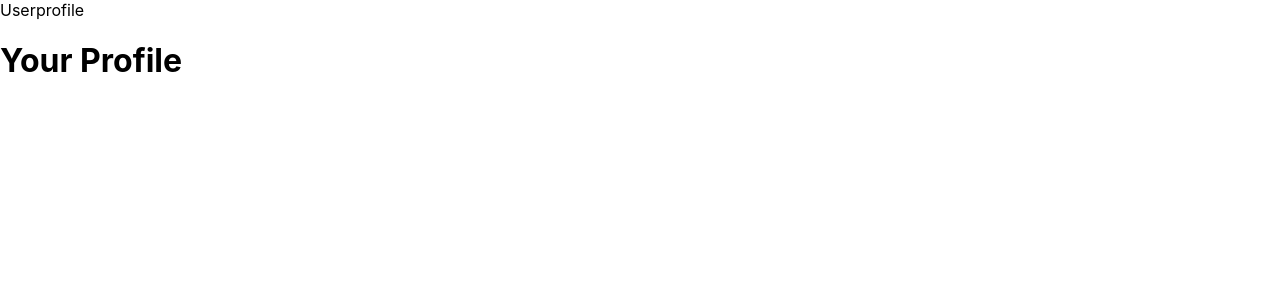
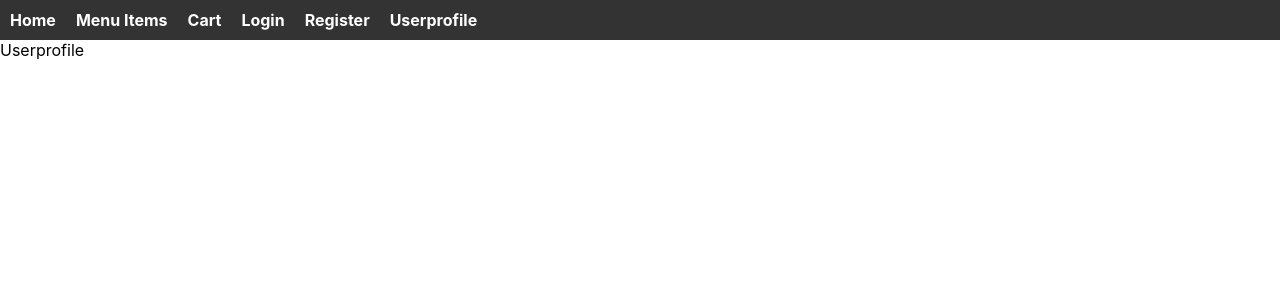
Before and after one commit to AMA1120/Full-Stack-Project, a React (Create React App) app in the folder client/: page /userprofile in a window 1280 px wide. Shown: the top 300 px of the page. Built offline with nearby package versions, Linux system fonts and the light colour scheme.

Commit message:
userprofile
edit2

```diff
--- a/client/src/App.js
+++ b/client/src/App.js
@@ -6,7 +6,6 @@ import Payment from './pages/Payment/Payment';
 import Userprofile from './pages/Userprofile/Userprofile';
 import Cart from './pages/Cart/Cart';
 import Register from './pages/Register/Register';
-
 import Login from './pages/Login/Login';
 import './App.css';
 
--- a/client/src/pages/Login/Login.js
+++ b/client/src/pages/Login/Login.js
@@ -1,5 +1,6 @@
 import React, {useState} from 'react'
 import './login.css';
+import Navbar from '../../components/Navbar/Navbar'
 
 // Create a functional component for the login page
 const Login = () => {
@@ -50,6 +51,7 @@ const Login = () => {
 
   return (
     <div>
+    <Navbar/>
       <h2>Login</h2>
       {error && <p style={{ color: 'red' }}>{error}</p>}
       <form onSubmit={handleSubmit}>
--- a/client/src/pages/Userprofile/Userprofile.js
+++ b/client/src/pages/Userprofile/Userprofile.js
@@ -1,12 +1,14 @@
 import React from 'react'
 import './userprofile.css'
+import Navbar from '../../components/Navbar/Navbar'
 
 function Userprofile() {
   return (
+    <><Navbar/>
     <div>Userprofile
-    <h1>Your Profile</h1>
+
     </div>
-
+    </>
   )
 }
 
```
